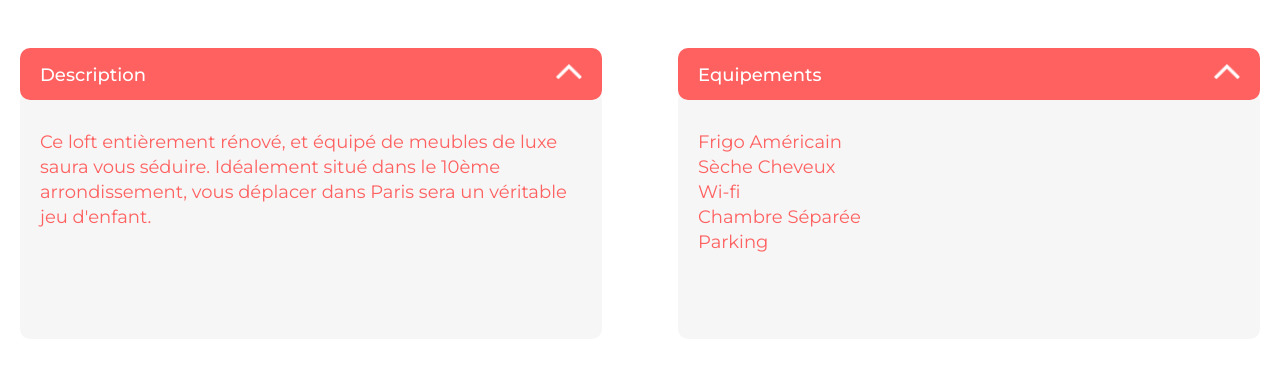
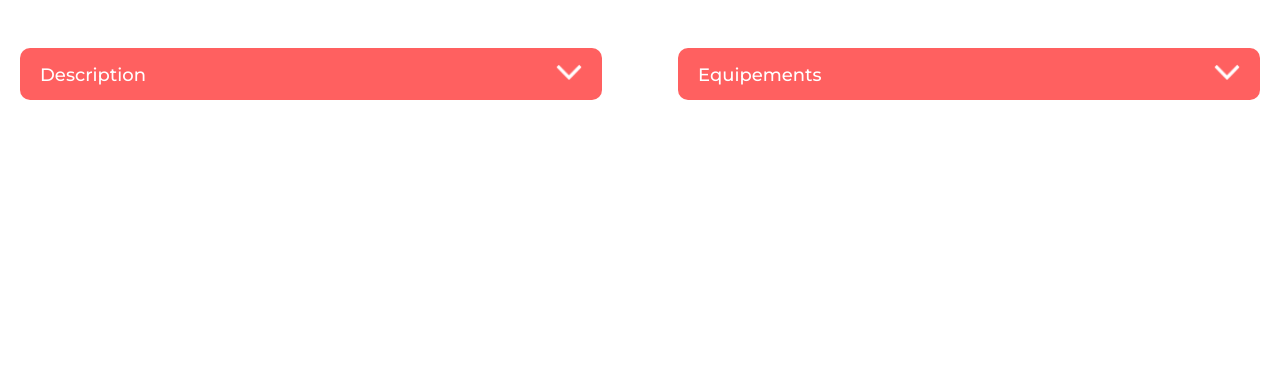
Before and after one commit to ThomasdevLC/kasa, a React (Create React App) app: page /form/0979876d in a window 1280 px wide. Shown: the part 736-1125 px from the top of the page. Built offline with nearby package versions, Linux system fonts and the light colour scheme.

Commit message:
dropdowns styles ok

```diff
--- a/src/components/Dropdown.jsx
+++ b/src/components/Dropdown.jsx
@@ -13,12 +13,12 @@ const Dropdown = (props) => {
         <div className="dropdown__title__arrow">
           <img
             onClick={() => setShowMode(!showMode)}
-            src={showMode ? close : open}
+            src={!showMode ? close : open}
             alt="flèche"
           />
         </div>
       </div>
-      {!showMode ? <div className="dropdown__text">{props.text}</div> : ""}
+      {showMode ? <div className="dropdown__text">{props.text}</div> : ""}
     </div>
   );
 };
--- a/src/pages/HouseForm.jsx
+++ b/src/pages/HouseForm.jsx
@@ -3,8 +3,6 @@ import { useParams } from "react-router-dom";
 import Header from "../components/Header";
 import Slider from "../components/Slider";
 import HouseList from "../list/HouseList.json";
-import close from "../assets/images/close.png";
-import open from "../assets/images/open.png";
 import Footer from "../components/Footer";
 import StarRating from "../components/StarRating";
 import Dropdown from "../components/Dropdown";
@@ -13,9 +11,6 @@ import "./HouseForm.scss";
 const HouseForm = () => {
   const params = useParams();
   const house = HouseList.find((h) => h.id === params.id);
-
-  const [showModeLeft, setShowModeLeft] = useState(false);
-  const [showModeRight, setShowModeRight] = useState(false);
 
   return (
     <div className="houseform">
```
